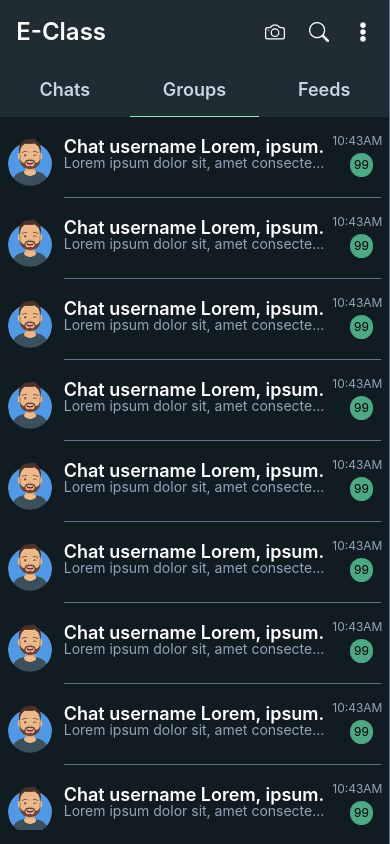
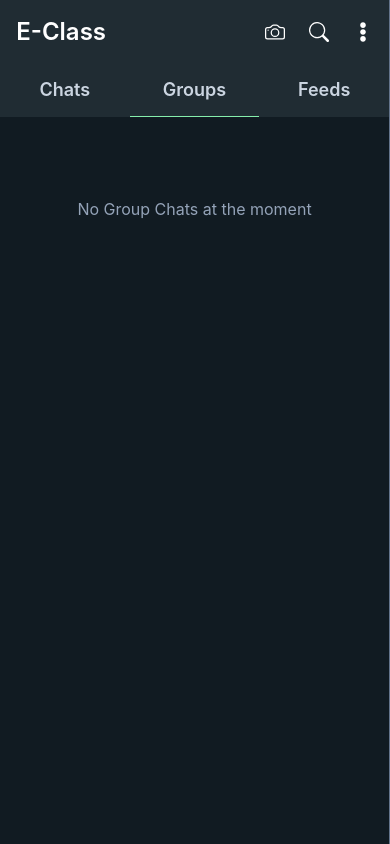
Before and after one commit to slovetechnology/multitodo, a React (Vite) app: page / in a window 390 px wide. Both pictures are taken after a click on the button "Groups". Built offline with nearby package versions, Linux system fonts and the light colour scheme.

Commit message:
add more ui features

```diff
--- a/src/components/SideNav.jsx
+++ b/src/components/SideNav.jsx
@@ -5,6 +5,8 @@
 import AllChats from '../pages/AllChats'
 import { BiSolidCamera } from 'react-icons/bi'
 import { BsCamera, BsSearch } from 'react-icons/bs'
+import AllGroups from '../pages/AllGroups'
+import AllFeeds from '../pages/AllFeeds'
 
 const SideNav = () => {
     const [active, setActive] = useState(1)
@@ -50,7 +52,9 @@
                 </div>
             </div>
             <div className="h-[84.5vh] mt-auto overflow-y-auto pb-20">
-                <AllChats />
+                {active === 1 && <AllChats />}
+                {active === 2 && <AllGroups />}
+                {active === 3 && <AllFeeds />}
             </div>
         </div>
     )
--- /dev/null
+++ b/src/pages/AllFeeds.jsx
@@ -0,0 +1,9 @@
+import React from 'react'
+
+const AllFeeds = () => {
+  return (
+    <div className='text-center text-slate-400 mt-20'>No Active Feeds at the moment</div>
+  )
+}
+
+export default AllFeeds
--- /dev/null
+++ b/src/pages/AllGroups.jsx
@@ -0,0 +1,9 @@
+import React from 'react'
+
+const AllGroups = () => {
+  return (
+    <div className='text-center text-slate-400 mt-20'>No Group Chats at the moment</div>
+  )
+}
+
+export default AllGroups
```
